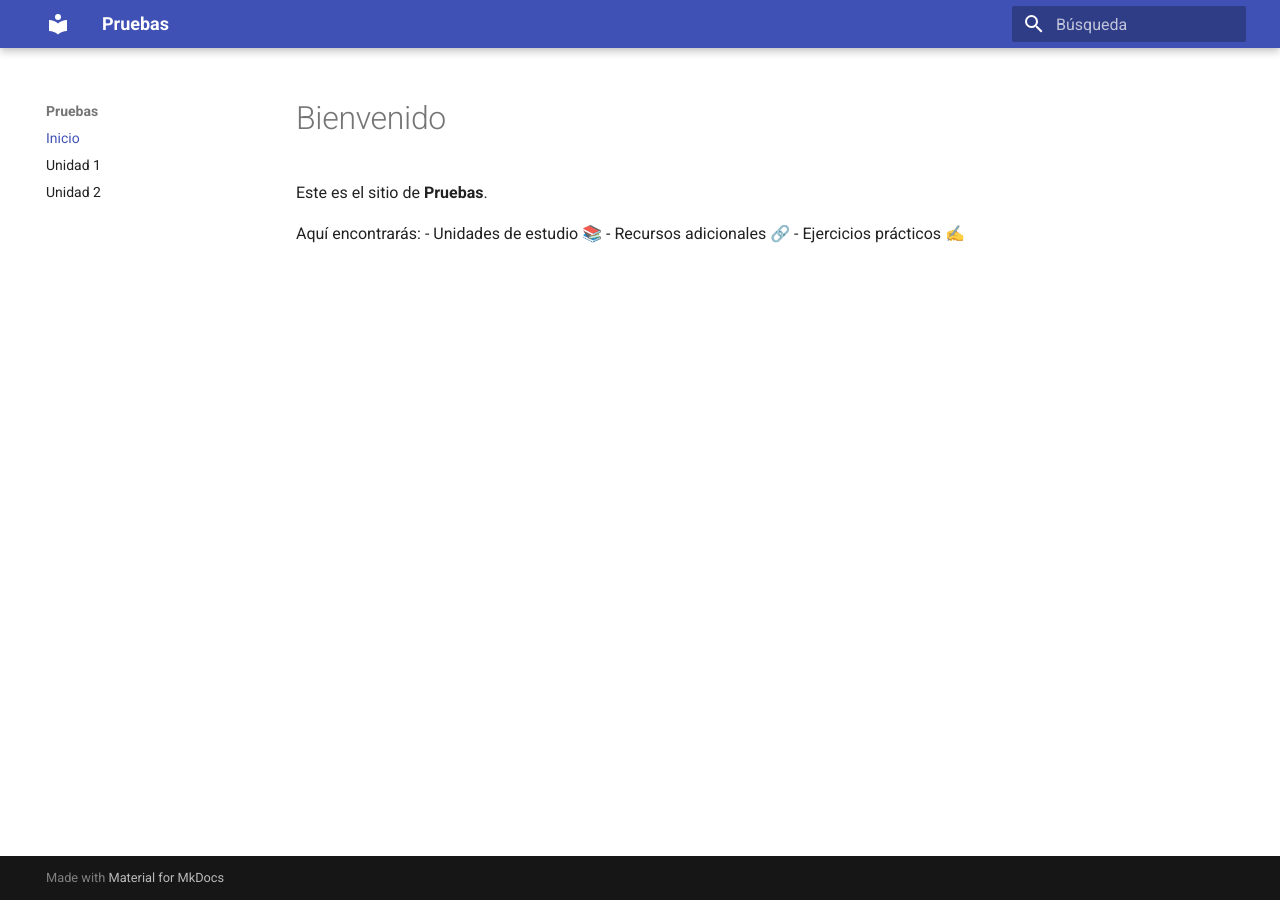
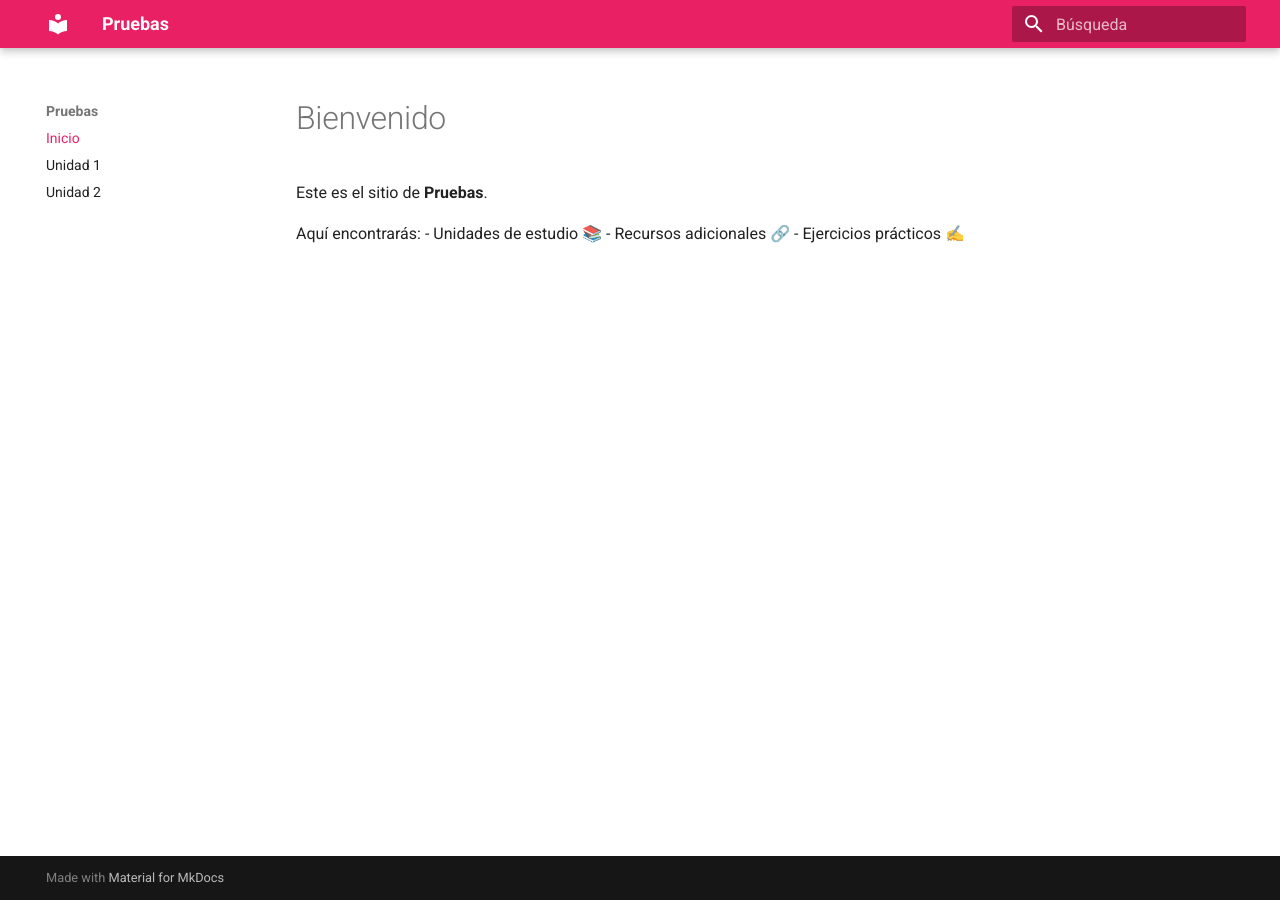
Before and after one commit to bpaterna/pruebas, an MkDocs documentation site: the page built from docs/index.md, in a window 1280 px wide. Built offline with MkDocs 1.6.1 and Material for MkDocs 9.7.7, drawn with Linux system fonts in a browser that asks for light colours.

Commit message:
Update mkdocs.yml

```diff
--- a/mkdocs.yml
+++ b/mkdocs.yml
@@ -3,6 +3,9 @@ site_url: https://bpaterna.github.io/pruebas/
 theme:
   name: material
   language: es
+  palette:
+    scheme: default
+    primary: pink
   features:
     - navigation.instant
     - navigation.top
```
